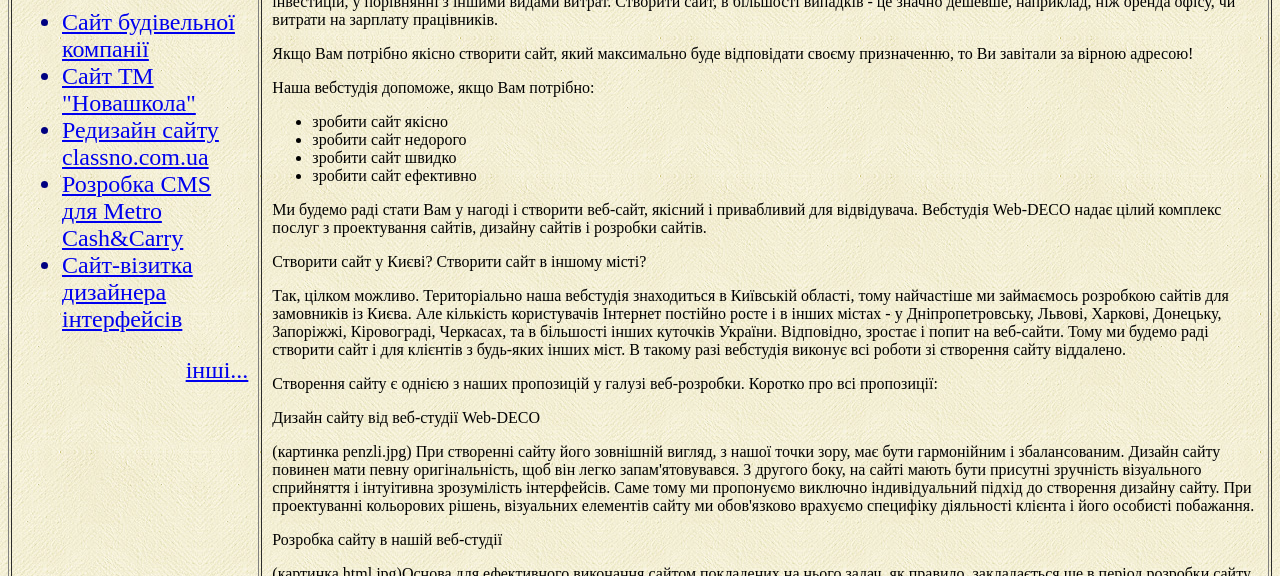
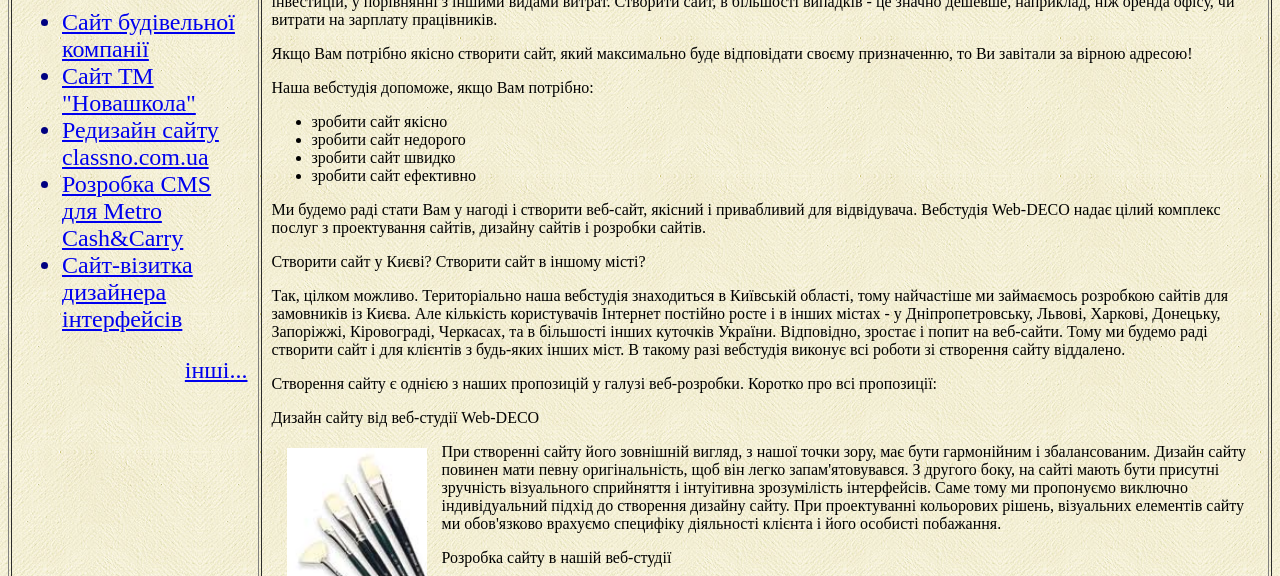
Before and after one commit to Streltsov1/Streltsov1.github.io, a plain HTML site: page index.html in a window 1280 px wide. Shown: the part 376-952 px from the top of the page. Drawn offline with Linux system fonts and the light colour scheme.

Commit message:
15 - Виставити картинки

```diff
--- a/index.html
+++ b/index.html
@@ -61,7 +61,9 @@
  <p>Так, цілком можливо. Територіально наша вебстудія знаходиться в Київській області, тому найчастіше ми займаємось розробкою сайтів для замовників із Києва. Але кількість користувачів Інтернет постійно росте і в інших містах - у Дніпропетровську, Львові, Харкові, Донецьку, Запоріжжі, Кіровограді, Черкасах, та в більшості інших куточків України. Відповідно, зростає і попит на веб-сайти. Тому ми будемо раді створити сайт і для клієнтів з будь-яких інших міст. В такому разі вебстудія виконує всі роботи зі створення сайту віддалено. </p>
  <p>Створення сайту є однією з наших пропозицій у галузі веб-розробки. Коротко про всі пропозиції: </p>
  <p>Дизайн сайту від веб-студії Web-DECO </p>
- <p>(картинка penzli.jpg) При створенні сайту його зовнішній вигляд, з нашої точки зору, має бути гармонійним і збалансованим. Дизайн сайту повинен мати певну оригінальність, щоб він легко запам'ятовувався. З другого боку, на сайті мають бути присутні зручність візуального сприйняття і інтуітивна зрозумілість інтерфейсів. Саме тому ми пропонуємо виключно індивідуальний підхід до створення дизайну сайту. При проектуванні кольорових рішень, візуальних елементів сайту ми обов'язково врахуємо специфіку діяльності клієнта і його особисті побажання. </p>
+ <p>
+     <img src="images/penzli.jpg" height="140" widht="140" align="left" hspace="15" vspace="5">
+     При створенні сайту його зовнішній вигляд, з нашої точки зору, має бути гармонійним і збалансованим. Дизайн сайту повинен мати певну оригінальність, щоб він легко запам'ятовувався. З другого боку, на сайті мають бути присутні зручність візуального сприйняття і інтуітивна зрозумілість інтерфейсів. Саме тому ми пропонуємо виключно індивідуальний підхід до створення дизайну сайту. При проектуванні кольорових рішень, візуальних елементів сайту ми обов'язково врахуємо специфіку діяльності клієнта і його особисті побажання. </p>
  <p>Розробка сайту в нашій веб-студії </p>
  <p>(картинка html.jpg)Основа для ефективного виконання сайтом покладених на нього задач, як правило, закладається ще в період розробки сайту. Ми ретельно ставимось до питань швидкодії і економії ресурсів при роботі сайту. В той же час, важливе значення мають його надійність, зручність керування сайтом, можливість оновлення і нарощення функціональності сайту. Тому ми розробили власну систему керування контентом сайту (CMS), яка дозволяє зробити процес управління створеним сайтом максимально зручним і приємним. </p>
  <p>При розробці cайтів фахівці вебстудії Web-DECO використовують найбільш прогресивні технології веб-розробки. </p>
```
